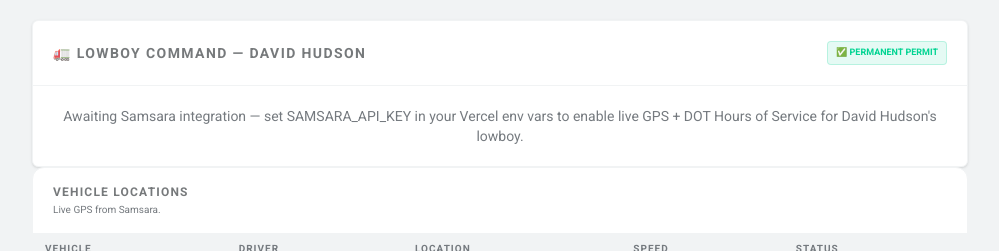
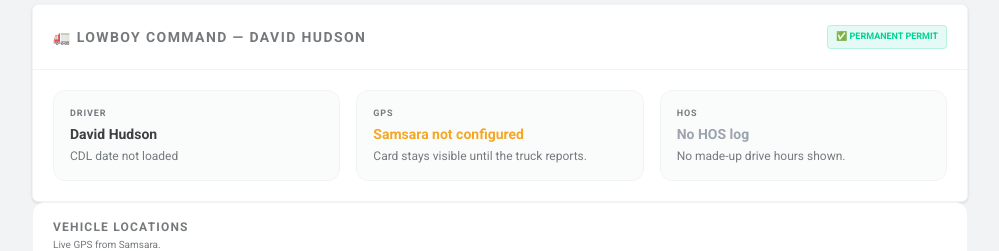
Before and after one commit to lonnaedmond1-glitch/sunbelt-sports-dashboard, a Next.js app: page /fleet in a window 1280 px wide. Shown: the part 1792-2043 px from the top of the page, without its empty margins (280-1279 px from the left). Built offline with nearby package versions, Linux system fonts and the light colour scheme; no server answers.

Commit message:
fix: improve lowboy planning and map pins

```diff
--- a/app/fleet/page.tsx
+++ b/app/fleet/page.tsx
@@ -260,8 +260,8 @@ export default async function FleetPage() {
         </div>
       </div>
 
-      {/* 2-col: HOS Compliance (left) + DOT License/Medical (right) */}
-      <div className="grid grid-cols-1 lg:grid-cols-2 gap-6 mb-8">
+      {/* HOS + DOT Compliance */}
+      <div className="grid grid-cols-1 gap-6 mb-8">
 
         {/* ═══ HOS Compliance — exempt drivers filtered out ═══ */}
         <div className="bg-white rounded-xl border border-[#F1F3F4] overflow-hidden">
@@ -289,7 +289,7 @@ export default async function FleetPage() {
                   return (
                     <tr key={i} className="border-t border-[#F1F3F4] hover:bg-[#F1F3F4]/40">
                       <td className="px-3 py-2 text-xs font-bold text-[#3C4043]">{d.name}</td>
-                      <td className="px-3 py-2 text-xs text-[#757A7F]">{d.currentStatus || '—'}</td>
+                      <td className="px-3 py-2 text-xs text-[#757A7F]">{d.currentStatus || 'No HOS log'}</td>
                       <td className="px-3 py-2 text-xs font-black" style={{ color: dr.color }}>{fmt(d.drive)}</td>
                       <td className="px-3 py-2 text-xs font-black" style={{ color: sh.color }}>{fmt(d.shift)}</td>
                       <td className="px-3 py-2 text-xs font-black" style={{ color: cy.color }}>{fmt(d.cycle)}</td>
@@ -436,6 +436,10 @@ export default async function FleetPage() {
           const lowboyVehicle = samsara.configured
             ? samsara.vehicles.find((v: any) => (v.name || '').toLowerCase().includes('lowboy') || (v.name || '').toLowerCase().includes('hudson') || (v.name || '').toLowerCase().includes('david'))
             : null;
+          const lowboyCompliance = compliance.find((c: any) => {
+            const n = String(c.name || '').toLowerCase();
+            return n.includes('david') && n.includes('hudson');
+          });
 
           // Always render the card — show an 'awaiting Samsara' placeholder if not configured.
 
@@ -455,19 +459,19 @@ export default async function FleetPage() {
               {lowboyVehicle ? (
                 <div className="p-5">
                   <div className="grid grid-cols-4 gap-4">
-                    <div className="bg-black/20 rounded-xl p-4 border border-[#F1F3F4]">
+                    <div className="bg-[#FAFCFB] rounded-xl p-4 border border-[#F1F3F4]">
                       <p className="text-[9px] font-black uppercase tracking-widest text-[#757A7F] mb-1">Current Location</p>
                       <p className="text-xs font-bold text-[#3C4043] leading-relaxed">{lowboyVehicle.address || 'GPS Active'}</p>
                     </div>
-                    <div className="bg-black/20 rounded-xl p-4 border border-[#F1F3F4]">
+                    <div className="bg-[#FAFCFB] rounded-xl p-4 border border-[#F1F3F4]">
                       <p className="text-[9px] font-black uppercase tracking-widest text-[#757A7F] mb-1">Speed</p>
-                      <p className="text-2xl font-black text-white">{Math.round(lowboyVehicle.speed)}<span className="text-sm text-[#757A7F] ml-1">mph</span></p>
+                      <p className="text-2xl font-black text-[#3C4043]">{Math.round(lowboyVehicle.speed)}<span className="text-sm text-[#757A7F] ml-1">mph</span></p>
                     </div>
-                    <div className="bg-black/20 rounded-xl p-4 border border-[#F1F3F4]">
+                    <div className="bg-[#FAFCFB] rounded-xl p-4 border border-[#F1F3F4]">
                       <p className="text-[9px] font-black uppercase tracking-widest text-[#757A7F] mb-1">Heading</p>
                       <p className="text-lg font-black text-[#3C4043]/70">{lowboyVehicle.heading || 0}°</p>
                     </div>
-                    <div className="bg-black/20 rounded-xl p-4 border border-[#F1F3F4]">
+                    <div className="bg-[#FAFCFB] rounded-xl p-4 border border-[#F1F3F4]">
                       <p className="text-[9px] font-black uppercase tracking-widest text-[#757A7F] mb-1">Driver</p>
                       <p className="text-sm font-black text-[#3C4043]">David Hudson</p>
                     </div>
@@ -480,17 +484,14 @@ export default async function FleetPage() {
                       const n = (h.driverName || '').toLowerCase().trim();
                       return n === 'david hudson' || (n.includes('hudson') && n.includes('david'));
                     });
-                    // Hardcoded fallback from HOS Audit Report 4/16/2026
-                    // David started Off Duty 7:15, On Duty 8:08, Driving 8:18
-                    // Safety score 87, 56h35m drive time last 30d, cycle USA 60h/7d
                     if (!lowboyHos) {
                       lowboyHos = {
-                        driveRemainingHrs: 9.3,
-                        shiftRemainingHrs: 12.1,
-                        cycleRemainingHrs: 38.4,
+                        driveRemainingHrs: null,
+                        shiftRemainingHrs: null,
+                        cycleRemainingHrs: null,
                         cycleCapHrs: 60,
-                        logDate: '2026-04-16',
-                        currentStatus: 'On Duty',
+                        logDate: '',
+                        currentStatus: 'No HOS log',
                       };
                     }
                     const toneFor = (hrs: number | null, critical: number, warn: number) => {
@@ -536,17 +537,27 @@ export default async function FleetPage() {
                   {lowboyVehicle.speed > 2 && (
                     <div className="mt-3 p-3 rounded-xl bg-emerald-500/5 border border-emerald-500/15 flex items-center gap-3">
                       <span className="text-emerald-400">🚛</span>
-                      <p className="text-xs text-emerald-300/70 font-bold">Lowboy is currently in transit at {Math.round(lowboyVehicle.speed)} mph. ETA to next staging site updating live via Samsara.</p>
+                      <p className="text-xs text-[#0F8F47] font-bold">Lowboy is currently in transit at {Math.round(lowboyVehicle.speed)} mph. ETA to next staging site is shown on the Schedule lowboy card.</p>
                     </div>
                   )}
                 </div>
               ) : (
-                <div className="p-5 text-center">
-                  <p className="text-[#757A7F] text-sm">
-                    {samsara.configured
-                      ? "Awaiting Samsara GPS signal for David Hudson's lowboy unit."
-                      : "Awaiting Samsara integration — set SAMSARA_API_KEY in your Vercel env vars to enable live GPS + DOT Hours of Service for David Hudson's lowboy."}
-                  </p>
+                <div className="p-5 grid gap-4 md:grid-cols-3">
+                  <div className="rounded-xl border border-[#F1F3F4] bg-[#FAFCFB] p-4">
+                    <p className="text-[9px] font-black uppercase tracking-widest text-[#757A7F] mb-1">Driver</p>
+                    <p className="text-sm font-black text-[#3C4043]">David Hudson</p>
+                    <p className="mt-1 text-xs text-[#757A7F]">{lowboyCompliance?.cdlExpiration ? `CDL expires ${lowboyCompliance.cdlExpiration}` : 'CDL date not loaded'}</p>
+                  </div>
+                  <div className="rounded-xl border border-[#F1F3F4] bg-[#FAFCFB] p-4">
+                    <p className="text-[9px] font-black uppercase tracking-widest text-[#757A7F] mb-1">GPS</p>
+                    <p className="text-sm font-black text-[#F5A623]">{samsara.configured ? 'No lowboy signal' : 'Samsara not configured'}</p>
+                    <p className="mt-1 text-xs text-[#757A7F]">Card stays visible until the truck reports.</p>
+                  </div>
+                  <div className="rounded-xl border border-[#F1F3F4] bg-[#FAFCFB] p-4">
+                    <p className="text-[9px] font-black uppercase tracking-widest text-[#757A7F] mb-1">HOS</p>
+                    <p className="text-sm font-black text-[#9CA3AF]">No HOS log</p>
+                    <p className="mt-1 text-xs text-[#757A7F]">No made-up drive hours shown.</p>
+                  </div>
                 </div>
               )}
             </div>
--- a/app/schedule/page.tsx
+++ b/app/schedule/page.tsx
@@ -2,6 +2,7 @@ import React from 'react';
 import Link from 'next/link';
 import { fetchScheduleData, fetchLiveJobs, fetchLevel10Meeting, fetchLiveRentals } from '@/lib/sheets-data';
 import { getGlobalWeather } from '@/app/api/weather/route';
+import { getGlobalSamsara } from '@/app/api/telematics/samsara/route';
 
 export const revalidate = 300;
 
@@ -35,10 +36,29 @@ const crewColors: Record<string, string> = {
 const PRIMARY_CREWS = ['Rosendo / P1', 'Julio / B1', 'Martin / B2', 'Juan / B3', 'Cesar'];
 // SUPPORT_CREWS removed — the schedule page now shows primary crews + Lowboy card only
 const dayNames = ['Mon', 'Tue', 'Wed', 'Thu', 'Fri', 'Sat', 'Sun'];
+const LOWBOY_PLANNING_MPH = 45;
+
+function distanceMiles(lat1: number, lng1: number, lat2: number, lng2: number): number {
+  const radius = 3958.8;
+  const dLat = (lat2 - lat1) * Math.PI / 180;
+  const dLng = (lng2 - lng1) * Math.PI / 180;
+  const a = Math.sin(dLat / 2) ** 2 +
+    Math.cos(lat1 * Math.PI / 180) * Math.cos(lat2 * Math.PI / 180) * Math.sin(dLng / 2) ** 2;
+  return radius * 2 * Math.atan2(Math.sqrt(a), Math.sqrt(1 - a));
+}
+
+function formatEta(miles: number, speedMph: number): string {
+  if (!isFinite(miles) || miles <= 0) return 'On site';
+  const minutes = Math.max(1, Math.round((miles / Math.max(speedMph, 1)) * 60));
+  if (minutes < 60) return `${minutes} min`;
+  const hrs = Math.floor(minutes / 60);
+  const rem = minutes % 60;
+  return rem ? `${hrs}h ${rem}m` : `${hrs}h`;
+}
 
 export default async function SchedulePage() {
-  const [schedule, weather, jobs, level10, liveRentals] = await Promise.all([
-    getScheduleData(), getWeatherData(), getJobsData(), getLevel10Data(), fetchLiveRentals()
+  const [schedule, weather, jobs, level10, liveRentals, samsara] = await Promise.all([
+    getScheduleData(), getWeatherData(), getJobsData(), getLevel10Data(), fetchLiveRentals(), getGlobalSamsara()
   ]);
 
   const weatherAlerts = (weather.alerts || []).slice(0, 8);
@@ -370,73 +390,131 @@ export default async function SchedulePage() {
           </div>
         )}
 
-        {/* LOWBOY MOVES — this week only, simple 7-day calendar view */}
+        {/* LOWBOY MOVES — one driver, optimized as next move + queue */}
         {(() => {
           const days = schedule.currentWeek?.days || [];
-          const dayNames = ['MON', 'TUE', 'WED', 'THU', 'FRI', 'SAT', 'SUN'];
-          const byDay: Record<string, Array<{ crew: string; jobRef: string; activity: string; state: string; linkJobId: string }>> = {};
-          dayNames.forEach(d => { byDay[d] = []; });
-
+          const lowboyVehicle = (samsara.vehicles || []).find((v: any) => {
+            const name = String(v.name || '').toLowerCase();
+            const driver = String(v.driver || '').toLowerCase();
+            return name.includes('lowboy') || name.includes('hudson') || driver.includes('david hudson');
+          });
+          const moves: Array<{
+            date: string;
+            dayName: string;
+            jobRef: string;
+            activity: string;
+            state: string;
+            linkJobId: string;
+            job: any;
+            miles: number | null;
+            eta: string;
+            origin: string;
+          }> = [];
+          let origin = lowboyVehicle?.lat && lowboyVehicle?.lng
+            ? { lat: lowboyVehicle.lat, lng: lowboyVehicle.lng, label: lowboyVehicle.address || 'Current lowboy GPS' }
+            : null;
           for (const day of days) {
             for (const a of (day.assignments || [])) {
               if (!(a.crew === 'Lowboy 1' || a.crew === 'Lowboy 2' || a.crew === 'David - Lowboy' || (a.crewType === 'logistics'))) continue;
               if (a.decoded?.isOff) continue;
-              const key = (day.dayOfWeek || '').slice(0, 3).toUpperCase();
-              if (!byDay[key]) continue;
-              byDay[key].push({
-                crew: a.crew,
+              const linkJobId = resolveJobLink(a) || '';
+              const job = linkJobId ? jobs.find((j: any) => j.Job_Number === linkJobId) : null;
+              const lat = job?.Lat ? parseFloat(job.Lat) : NaN;
+              const lng = job?.Lng ? parseFloat(job.Lng) : NaN;
+              const miles = origin && !isNaN(lat) && !isNaN(lng)
+                ? distanceMiles(origin.lat, origin.lng, lat, lng)
+                : null;
+              const speed = lowboyVehicle?.speed && lowboyVehicle.speed > 10 ? lowboyVehicle.speed : LOWBOY_PLANNING_MPH;
+              moves.push({
+                date: day.dateDisplay || day.date || '',
+                dayName: day.dayOfWeek || '',
                 jobRef: a.decoded?.jobRef || a.job || '',
                 activity: a.decoded?.activity || '',
                 state: a.decoded?.state || '',
-                linkJobId: resolveJobLink(a) || '',
+                linkJobId,
+                job,
+                miles,
+                eta: miles == null ? 'Needs job GPS' : formatEta(miles, speed),
+                origin: origin?.label || 'Previous move',
               });
+              if (!isNaN(lat) && !isNaN(lng)) {
+                origin = { lat, lng, label: job ? `${job.Job_Number} · ${job.Job_Name}` : a.decoded?.jobRef || a.job || 'Previous move' };
               }
             }
-
-          const total = Object.values(byDay).reduce((s2, arr) => s2 + arr.length, 0);
+          }
+          const nextMove = moves[0] || null;
+          const queuedMoves = moves.slice(1);
 
           return (
+            <div className="grid gap-4">
               <div className="bg-white rounded-xl border border-[#F1F3F4] shadow-sm overflow-hidden">
                 <div className="px-5 py-4 border-b border-[#F1F3F4] flex justify-between items-center">
                   <div>
-                  <h2 className="text-sm font-black uppercase tracking-widest text-[#3C4043]/70">Upcoming Lowboy Moves</h2>
-                  <p className="text-[10px] text-[#757A7F] mt-0.5">Moves that need to happen this week. Driver: David Hudson.</p>
+                    <h2 className="text-sm font-black uppercase tracking-widest text-[#3C4043]/70">Next Lowboy Move</h2>
+                    <p className="text-[10px] text-[#757A7F] mt-0.5">Driver: David Hudson. Distance is calculated from live lowboy GPS when available.</p>
                   </div>
-                <span className="text-[10px] text-[#757A7F]/60 font-bold uppercase">{total} move{total === 1 ? '' : 's'} this week</span>
+                  <span className="text-[10px] text-[#757A7F]/60 font-bold uppercase">{moves.length} move{moves.length === 1 ? '' : 's'} this week</span>
                 </div>
-              <div className="grid grid-cols-7">
-                {dayNames.map((d, i) => {
-                  const dayData = days.find((x: any) => (x.dayOfWeek || '').slice(0, 3).toUpperCase() === d);
-                  const isToday = !!dayData?.isToday;
-                  const moves = byDay[d] || [];
-                  return (
-                    <div key={d} className={`px-3 py-3 border-r border-[#F1F3F4] last:border-r-0 ${isToday ? 'bg-[#20BC64]/5' : ''} ${i >= 5 ? 'bg-[#F1F3F4]/30' : ''}`} style={{ minHeight: '120px' }}>
-                      <div className={`text-[10px] font-black uppercase tracking-widest mb-1 ${isToday ? 'text-[#20BC64]' : 'text-[#757A7F]'}`}>{d}</div>
-                      <div className="text-[9px] text-[#757A7F]/60 mb-2">{dayData?.dateDisplay?.replace(/^(Monday|Tuesday|Wednesday|Thursday|Friday|Saturday|Sunday),?\s*/i, '') || ''}</div>
-                      {moves.length === 0 ? (
-                        <div className="text-sm text-[#757A7F]/30">—</div>
+                {nextMove ? (
+                  <div className="p-5 grid gap-4 lg:grid-cols-[1fr_auto_auto] lg:items-center">
+                    <div>
+                      <p className="text-[10px] font-black uppercase tracking-widest text-[#E04343]">{nextMove.dayName} · {nextMove.date}</p>
+                      {nextMove.linkJobId ? (
+                        <Link href={`/jobs/${encodeURIComponent(nextMove.linkJobId.trim())}`} className="mt-1 block text-lg font-black text-[#3C4043] hover:underline">
+                          {nextMove.linkJobId} · {nextMove.job?.Job_Name || nextMove.jobRef}
+                        </Link>
                       ) : (
-                        <div className="space-y-1.5">
-                          {moves.map((m, idx) => {
-                            const unitColor = '#ef4444'; // single lowboy driver
-                            const body = (
-                              <div className="rounded px-2 py-1.5 border" style={{ borderColor: `${unitColor}30`, backgroundColor: `${unitColor}08` }}>
-                                <div className="text-[9px] font-black uppercase" style={{ color: unitColor }}>{m.crew}</div>
-                                <div className="text-xs font-bold text-[#3C4043] truncate" title={m.jobRef}>{m.jobRef}</div>
-                                {m.activity && <div className="text-[9px] text-[#757A7F] truncate">{m.activity}{m.state ? ` · ${m.state}` : ''}</div>}
+                        <p className="mt-1 text-lg font-black text-[#3C4043]">{nextMove.jobRef || 'Move needs job match'}</p>
+                      )}
+                      <p className="mt-1 text-sm text-[#757A7F]">{nextMove.activity || 'Move'}{nextMove.state ? ` · ${nextMove.state}` : ''}</p>
+                      <p className="mt-2 text-xs text-[#757A7F]">From: {nextMove.origin}</p>
                     </div>
-                            );
-                            return m.linkJobId ? (
-                              <Link key={idx} href={`/jobs/${encodeURIComponent(m.linkJobId.trim())}`} className="block hover:opacity-80">{body}</Link>
+                    <div className="rounded-xl border border-[#DDE2E5] bg-[#FAFCFB] px-5 py-3 text-right">
+                      <p className="text-[10px] font-black uppercase tracking-widest text-[#757A7F]">Distance</p>
+                      <p className="text-2xl font-black text-[#3C4043]">{nextMove.miles == null ? '—' : `${nextMove.miles.toFixed(1)} mi`}</p>
+                    </div>
+                    <div className="rounded-xl border border-[#20BC64]/25 bg-[#20BC64]/5 px-5 py-3 text-right">
+                      <p className="text-[10px] font-black uppercase tracking-widest text-[#0F8F47]">ETA</p>
+                      <p className="text-2xl font-black text-[#0F8F47]">{nextMove.eta}</p>
+                    </div>
+                  </div>
                 ) : (
-                              <div key={idx}>{body}</div>
-                            );
-                          })}
+                  <div className="p-5">
+                    <p className="text-sm font-bold text-[#3C4043]">No lowboy moves are scheduled this week.</p>
+                    <p className="mt-1 text-xs text-[#757A7F]">This card stays visible so the lowboy plan is never blank.</p>
                   </div>
                 )}
               </div>
-                  );
-                })}
+
+              <div className="bg-white rounded-xl border border-[#F1F3F4] shadow-sm overflow-hidden">
+                <div className="px-5 py-4 border-b border-[#F1F3F4] flex justify-between items-center">
+                <div>
+                  <h2 className="text-sm font-black uppercase tracking-widest text-[#3C4043]/70">Lowboy Queue</h2>
+                  <p className="text-[10px] text-[#757A7F] mt-0.5">Each row is matched to the actual job when the schedule text can be resolved.</p>
+                </div>
+                <span className="text-[10px] text-[#757A7F]/60 font-bold uppercase">{queuedMoves.length} after next</span>
+                </div>
+                <div className="divide-y divide-[#F1F3F4]">
+                  {queuedMoves.length === 0 ? (
+                    <div className="p-5 text-sm text-[#757A7F]">No other lowboy moves queued this week.</div>
+                  ) : queuedMoves.map((m, idx) => (
+                    <div key={`${m.date}-${idx}`} className="grid gap-3 px-5 py-4 lg:grid-cols-[1fr_140px_120px] lg:items-center">
+                      <div>
+                        <p className="text-[10px] font-black uppercase tracking-widest text-[#757A7F]">{m.dayName} · {m.date}</p>
+                        {m.linkJobId ? (
+                          <Link href={`/jobs/${encodeURIComponent(m.linkJobId.trim())}`} className="font-black text-[#3C4043] hover:underline">
+                            {m.linkJobId} · {m.job?.Job_Name || m.jobRef}
+                          </Link>
+                        ) : (
+                          <p className="font-black text-[#3C4043]">{m.jobRef || 'Move needs job match'}</p>
+                        )}
+                        <p className="text-xs text-[#757A7F]">{m.activity || 'Move'}{m.state ? ` · ${m.state}` : ''}</p>
+                      </div>
+                      <div className="text-sm font-black text-[#3C4043]">{m.miles == null ? 'Needs GPS' : `${m.miles.toFixed(1)} mi`}</div>
+                      <div className="text-sm font-black text-[#0F8F47]">{m.eta}</div>
+                    </div>
+                  ))}
+                </div>
               </div>
             </div>
           );
--- a/components/LiveMap.tsx
+++ b/components/LiveMap.tsx
@@ -175,7 +175,7 @@ export default function LiveMap({ jobs, vehicles }: Props) {
           ? `<div style="margin-top:6px;padding:4px 8px;background:rgba(37,99,235,0.08);border:1px solid rgba(37,99,235,0.2);border-radius:6px;font-size:10px;color:#2563eb;">🚛 ${job.nearestVehicle.name} — ${job.nearestVehicle.miles.toFixed(1)} mi away</div>`
           : '';
 
-        const marker = L.marker([lat, lng], { icon: jobIcon(pct, job.Job_Name) }).addTo(map);
+        const marker = L.marker([lat, lng], { icon: jobIcon(pct, job.Job_Name), zIndexOffset: 1000 }).addTo(map);
         marker.bindPopup(`
           <div style="font-family:Montserrat,sans-serif;min-width:210px;background:#ffffff;color:#15181A;border-radius:10px;padding:14px;border:1px solid rgba(21,24,26,0.14);box-shadow:0 10px 28px rgba(0,0,0,0.18);">
             <p style="font-size:10px;color:#20BC64;font-weight:900;text-transform:uppercase;margin:0 0 3px 0;letter-spacing:1px;">${job.Job_Number}</p>
@@ -190,7 +190,7 @@ export default function LiveMap({ jobs, vehicles }: Props) {
       // ── Plot vehicle pins (with overlap jitter) ──────────────────────────
       const spreadVehicles = jitterOverlaps(vehicles.filter(v => v.lat && v.lng));
       spreadVehicles.forEach((v) => {
-        const marker = L.marker([v.lat, v.lng], { icon: vehicleIcon(v.name, v.speed, v.status) }).addTo(map);
+        const marker = L.marker([v.lat, v.lng], { icon: vehicleIcon(v.name, v.speed, v.status), zIndexOffset: 800 }).addTo(map);
         const isRental = v.status === 'rental';
         const isAsset = v.status === 'asset';
         const popupLabel = isRental ? 'RENTAL EQUIPMENT' : isAsset ? 'VISIONLINK · ASSET' : 'SAMSARA · LIVE';
```
Also changed, not shown: app/dashboard/page.tsx (+4 -3 lines). Lines whose indentation alone changed are shown as unchanged.
